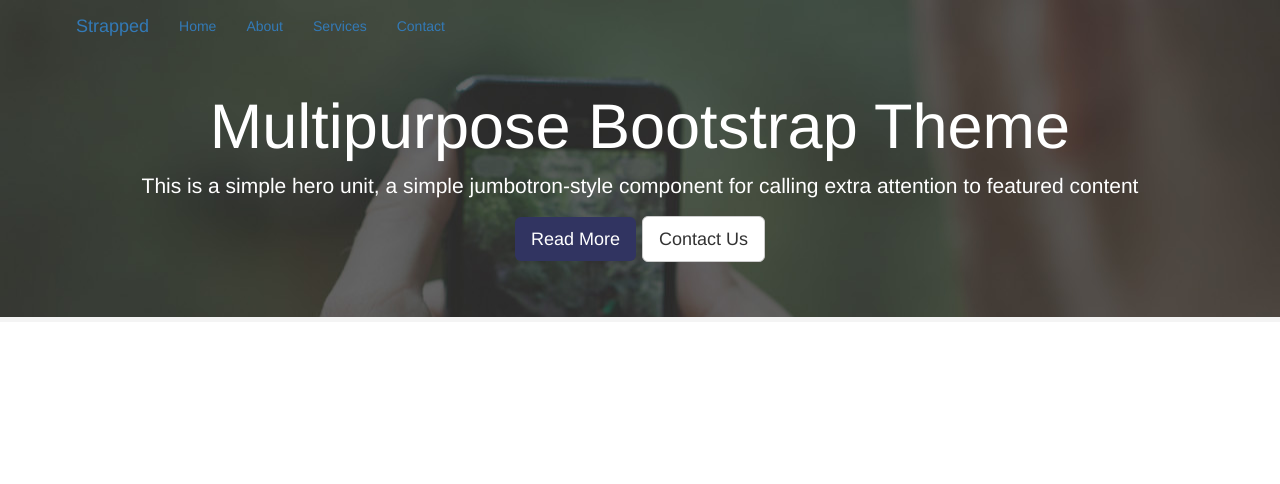
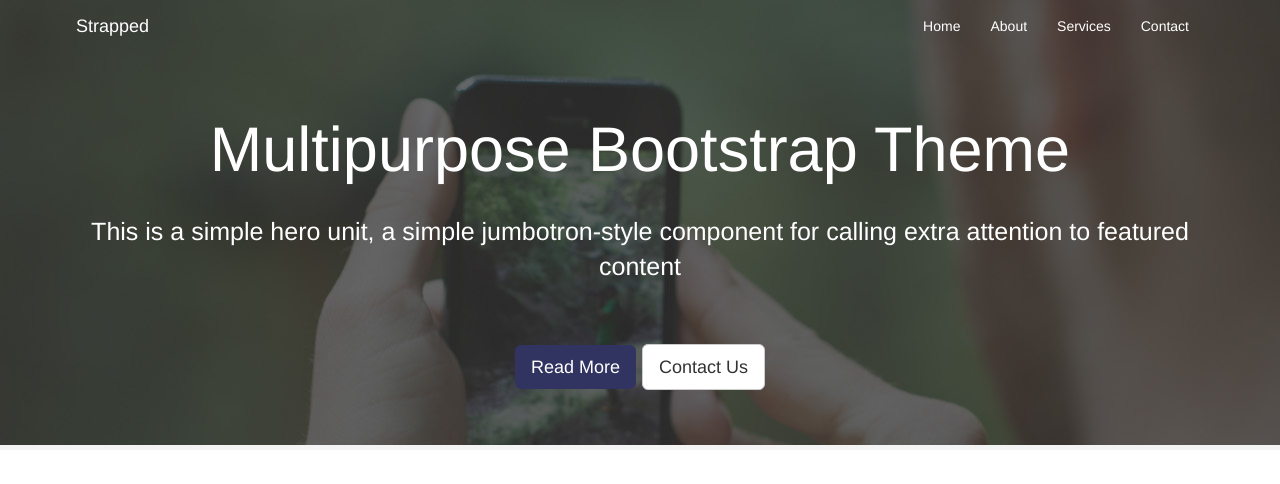
Before and after one commit to velikooutro/mvp_page, a PHP site: page /index.html in a window 1280 px wide. Shown: the top 484 px of the page. Run offline with PHP 8.4, Linux system fonts and the light colour scheme.

Commit message:
first commit

```diff
--- a/css/style.css
+++ b/css/style.css
@@ -14,7 +14,32 @@
 	padding: 0 60px 40px 60px;
 
 }
+.jumbotron-main h1 {
+	margin-top: 60px;
+	margin-bottom: 30px;
+}
+
+.jumbotron-main p.lead {
+	font-size: 25px;
+	margin-bottom: 60px;
+}
 
 .jumbotron-sub {
 
 }
+
+.navbar {
+	margin: 0;
+	color: #fff;
+}
+
+.navbar a {
+	color: #fff;
+	margin-bottom: 3px;
+}
+
+.navbar a:hover {
+	background: none !important;
+	border-bottom: #fff 3px solid;
+	margin-bottom: 0;
+}
--- a/index.html
+++ b/index.html
@@ -23,7 +23,7 @@
           <a class="navbar-brand" href="#">Strapped</a>
         </div>
         <div id="navbar" class="collapse navbar-collapse">
-          <ul class="nav navbar-nav">
+          <ul class="nav navbar-nav navbar-right">
             <li class="active"><a href="index.html">Home</a></li>
             <li><a href="about.html">About</a></li>
             <li><a href="services.html">Services</a></li>
```
